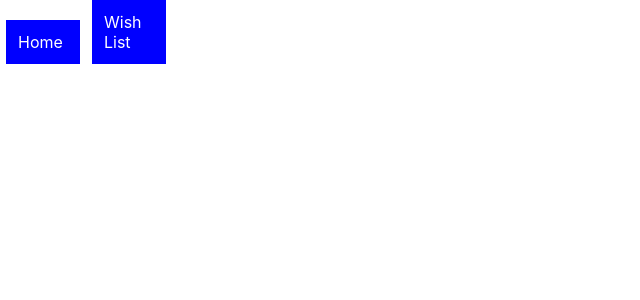
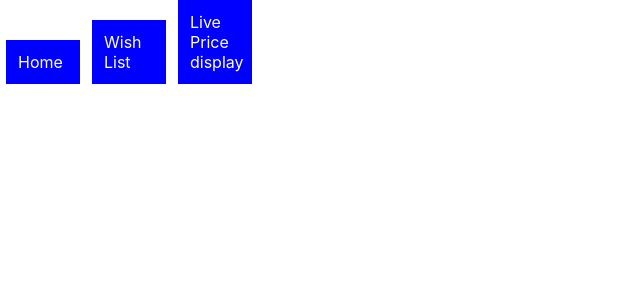
Before and after one commit to Perrydise/Phase-2-Project, a React (Create React App) app: page /pricedisplaypage in a window 1280 px wide. Shown: the top 300 px of the page, without its empty margins (0-640 px from the left). Built offline with nearby package versions, Linux system fonts and the light colour scheme.

Commit message:
added price display to nav bar

```diff
--- a/src/components/NavBar.js
+++ b/src/components/NavBar.js
@@ -33,6 +33,16 @@ function NavBar () {
         >
             Wish List
         </NavLink>
+        <NavLink
+        to="/PriceDisplay"
+        exact
+        style={linkStyles}
+        activeStyle={{
+            background: "darkblue"
+        }}
+        >
+            Live Price display
+        </NavLink>
     </div>
 
     )
```
Also changed, not shown: src/components/PriceDisplayPage.js (+6 -1 lines).
